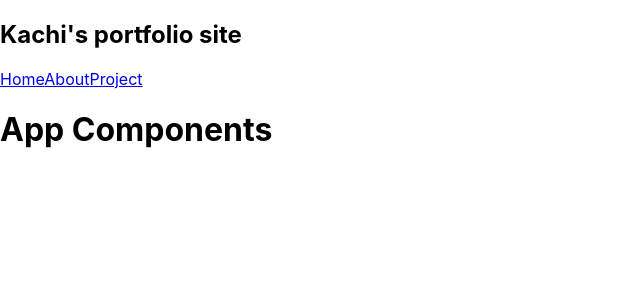
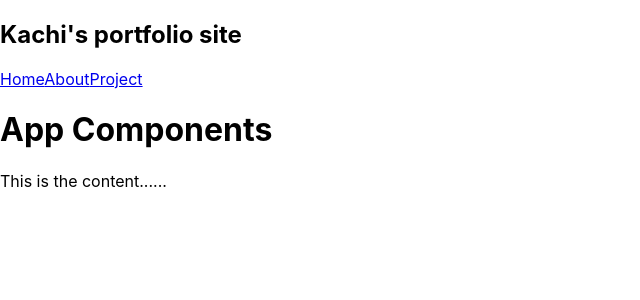
Before and after one commit to kachi33/Katon, a React (Create React App) app: page / in a window 1280 px wide. Shown: the top 300 px of the page, without its empty margins (0-640 px from the left). Built offline with nearby package versions, Linux system fonts and the light colour scheme.

Commit message:
styles for index.css

```diff
--- a/src/App.js
+++ b/src/App.js
@@ -1,5 +1,6 @@
 import './index.css';
 import Navbar from './Navbar';
+import Home from './Home';
 
 function App() {
 
@@ -8,6 +9,7 @@ function App() {
       <Navbar/>
       <div className='content'>
         <h1> App Components</h1>
+        <Home/>
       </div>
     </div>
   );
--- /dev/null
+++ b/src/Home.js
@@ -0,0 +1,9 @@
+const Home = () => {
+    return (
+        <div className="home">
+            <p>This is the content......</p>
+        </div>
+     );
+}
+
+export default Home;
--- a/src/index.css
+++ b/src/index.css
@@ -11,8 +11,3 @@ code {
   font-family: source-code-pro, Menlo, Monaco, Consolas, 'Courier New',
     monospace;
 }
-
-.navbar{
-  align-items: stretch;
-  width: 100%;
-}
```
